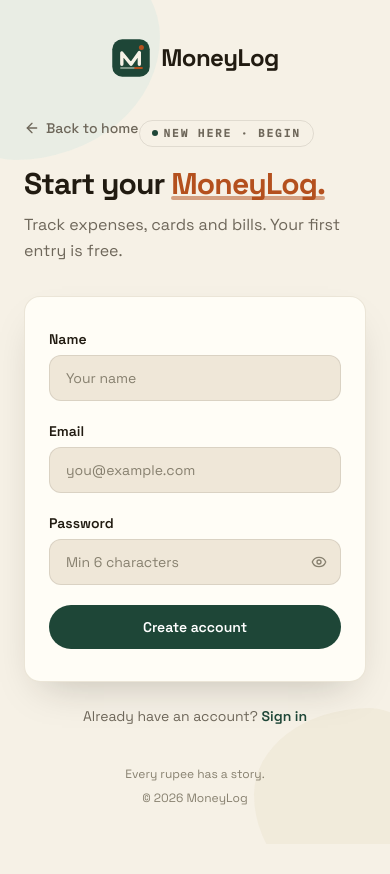
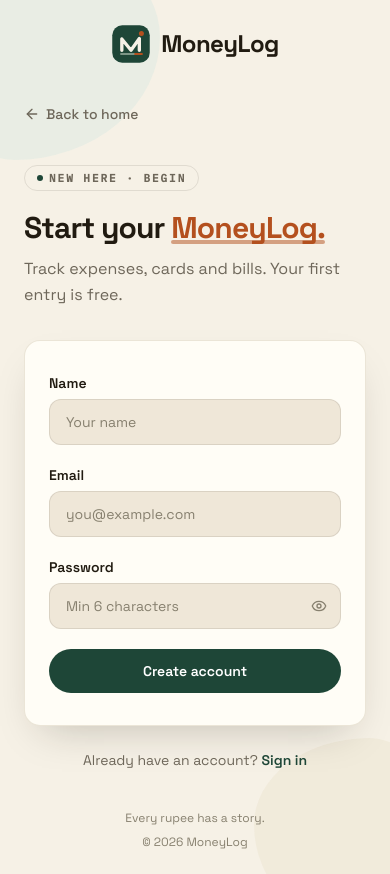
Before and after one commit to helloabdulmajid/moneylog-web, a React (Vite) app: page /register in a window 390 px wide. Before the commit the page ends 844 px from the top, so only its background shows below. Built offline with nearby package versions, Linux system fonts and the light colour scheme.

Commit message:
ui-ux : slider ui change

```diff
--- a/src/components/AuthLayout.jsx
+++ b/src/components/AuthLayout.jsx
@@ -98,13 +98,13 @@ export default function AuthLayout({
 
           <Link
             to={backTo.to}
-            className="inline-flex items-center gap-1.5 text-sm font-medium text-ink-muted hover:text-ink dark:text-[#9A907C] dark:hover:text-[#EDE7DA] mb-6 transition-colors"
+            className="flex items-center gap-1.5 text-sm font-medium text-ink-muted hover:text-ink dark:text-[#9A907C] dark:hover:text-[#EDE7DA] mb-10 transition-colors"
           >
             <ArrowLeft className="w-4 h-4" />
             {backTo.label}
           </Link>
 
-          <span className="inline-flex items-center gap-1.5 text-[11px] uppercase tracking-[.18em] font-semibold font-ledger text-ink-muted dark:text-[#9A907C] border border-ink/10 dark:border-[#2A2418] rounded-full px-3 py-1 mb-5">
+          <span className="inline-flex items-center gap-1.5 text-[11px] uppercase tracking-[.18em] font-semibold font-ledger text-ink-muted dark:text-[#9A907C] border border-ink/10 dark:border-[#2A2418] rounded-full px-3 py-1 mb-5 block w-fit">
             <span className="w-1.5 h-1.5 rounded-full bg-brand-deep dark:bg-brand-pine" />
             {eyebrow}
           </span>
--- a/src/components/Navbar.jsx
+++ b/src/components/Navbar.jsx
@@ -2,8 +2,12 @@ import { Menu } from "lucide-react";
 
 export default function Navbar({ onMenuClick }) {
   return (
-    <header className="sticky top-0 z-20 flex items-center gap-4 px-4 sm:px-8 py-4 bg-gray-50/80 backdrop-blur-md border-b border-gray-100">
-      <button className="btn-icon lg:hidden" onClick={onMenuClick}>
+    <header className="sticky top-0 z-20 flex items-center gap-3 px-4 sm:px-8 py-4 bg-gray-50/80 backdrop-blur-md border-b border-gray-100">
+      <button
+        className="btn-icon lg:hidden"
+        onClick={onMenuClick}
+        aria-label="Open menu"
+      >
         <Menu className="w-5 h-5" />
       </button>
       <div className="hidden lg:flex relative flex-1 max-w-md items-center gap-2">
--- a/src/components/Sidebar.jsx
+++ b/src/components/Sidebar.jsx
@@ -20,19 +20,22 @@ export default function Sidebar({ open, onClose }) {
         />
       )}
       <aside
-        className={`fixed lg:sticky top-0 z-40 h-screen w-64 bg-brand-deep flex flex-col transition-transform duration-200 lg:translate-x-0 overflow-y-auto ${
+        aria-hidden={!open}
+        className={`fixed lg:sticky top-0 z-40 h-screen w-64 bg-[color:var(--sb)] flex flex-col transition-transform duration-200 ease-out lg:translate-x-0 overflow-y-auto ${
           open ? "translate-x-0" : "-translate-x-full"
         }`}
       >
         <div className="flex items-center gap-3 px-6 py-6">
-          <div className="flex items-center justify-center w-10 h-10 rounded-xl bg-paper-card text-brand-deep font-display font-bold text-lg shadow-sm">
+          <div className="flex items-center justify-center w-10 h-10 rounded-xl bg-[color:var(--sb-active-bg)] text-[color:var(--sb-active-fg)] font-display font-bold text-lg shadow-sm">
             M
           </div>
           <div>
-            <p className="font-display font-bold leading-tight text-paper-card">
+            <p className="font-display font-bold leading-tight text-[color:var(--sb-hi)]">
               MoneyLog
             </p>
-            <p className="text-xs text-brand-mint/80">Chai first. Ledger later.</p>
+            <p className="text-xs text-[color:var(--sb-lo)]">
+              Chai first. Ledger later.
+            </p>
           </div>
         </div>
 
@@ -45,8 +48,8 @@ export default function Sidebar({ open, onClose }) {
               className={({ isActive }) =>
                 `flex items-center gap-3 px-3 py-2.5 rounded-lg text-sm font-medium transition ${
                   isActive
-                    ? "bg-paper-card text-brand-deep"
-                    : "text-brand-mint/80 hover:bg-white/10 hover:text-paper-card"
+                    ? "bg-[color:var(--sb-active-bg)] text-[color:var(--sb-active-fg)]"
+                    : "text-[color:var(--sb-lo)] hover:bg-[color:var(--sb-hover)] hover:text-[color:var(--sb-hi)]"
                 }`
               }
             >
@@ -56,27 +59,27 @@ export default function Sidebar({ open, onClose }) {
           ))}
         </nav>
 
-        <div className="p-4 border-t border-white/10">
+        <div className="p-4 border-t border-[color:var(--sb-divider)]">
           <NavLink
             to="/app/profile"
             onClick={onClose}
-            className="flex items-center gap-3 mb-3 px-1 py-1 rounded-lg hover:bg-white/10 transition"
+            className="flex items-center gap-3 mb-3 px-1 py-1 rounded-lg hover:bg-[color:var(--sb-hover)] transition"
           >
-            <div className="flex items-center justify-center w-9 h-9 rounded-full bg-white/15 text-paper-card font-semibold text-sm">
+            <div className="flex items-center justify-center w-9 h-9 rounded-full bg-[color:var(--sb-bubble-bg)] text-[color:var(--sb-hi)] font-semibold text-sm">
               {user?.name?.charAt(0)?.toUpperCase() || "U"}
             </div>
             <div className="min-w-0">
-              <p className="text-sm font-medium text-paper-card truncate">
+              <p className="text-sm font-medium text-[color:var(--sb-hi)] truncate">
                 {user?.name}
               </p>
-              <p className="text-xs text-brand-mint/70 truncate">
+              <p className="text-xs text-[color:var(--sb-lo)] truncate">
                 {user?.email}
               </p>
             </div>
           </NavLink>
           <button
             onClick={handleLogout}
-            className="flex items-center gap-3 w-full px-3 py-2.5 rounded-lg text-sm font-medium text-[#F0A67C] hover:bg-white/10 hover:text-[#F8CDB4] transition"
+            className="flex items-center gap-3 w-full px-3 py-2.5 rounded-lg text-sm font-medium text-[color:var(--sb-logout)] hover:bg-[color:var(--sb-hover)] hover:text-[color:var(--sb-hi)] transition"
           >
             <LogOut className="w-5 h-5" />
             Logout
--- a/src/index.css
+++ b/src/index.css
@@ -6,6 +6,19 @@
   body {
     font-family: "Space Grotesk", ui-sans-serif, system-ui, -apple-system,
       "Segoe UI", Roboto, sans-serif;
+  }
+
+  /* Sidebar palette: lilac #6E6D8E (same in light and dark modes). */
+  :root {
+    --sb: #6e6d8e;
+    --sb-hi: #fffdf6;
+    --sb-lo: rgba(226, 228, 244, 0.85);
+    --sb-hover: rgba(255, 255, 255, 0.1);
+    --sb-active-bg: #fffdf6;
+    --sb-active-fg: #454674;
+    --sb-bubble-bg: rgba(255, 255, 255, 0.16);
+    --sb-logout: #e9a87e;
+    --sb-divider: rgba(255, 255, 255, 0.12);
   }
 }
 
```
